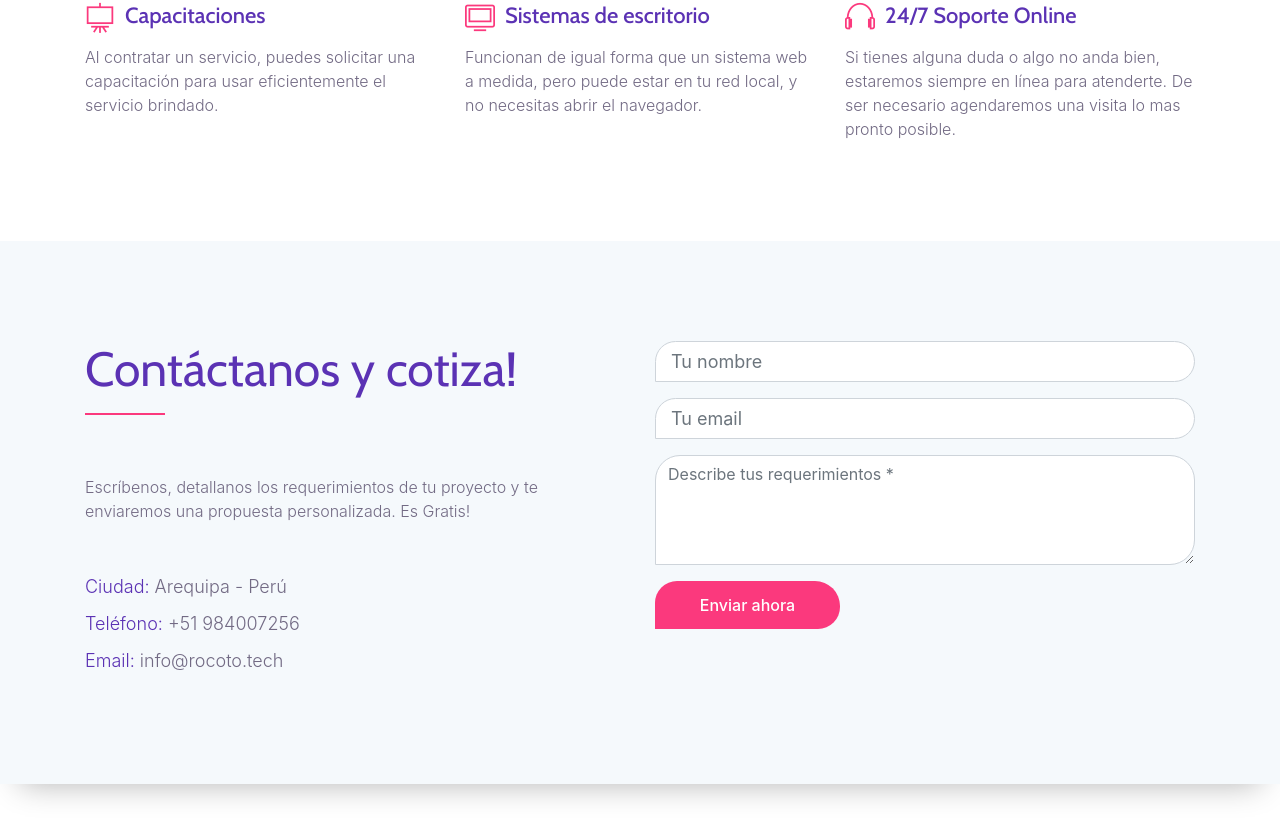
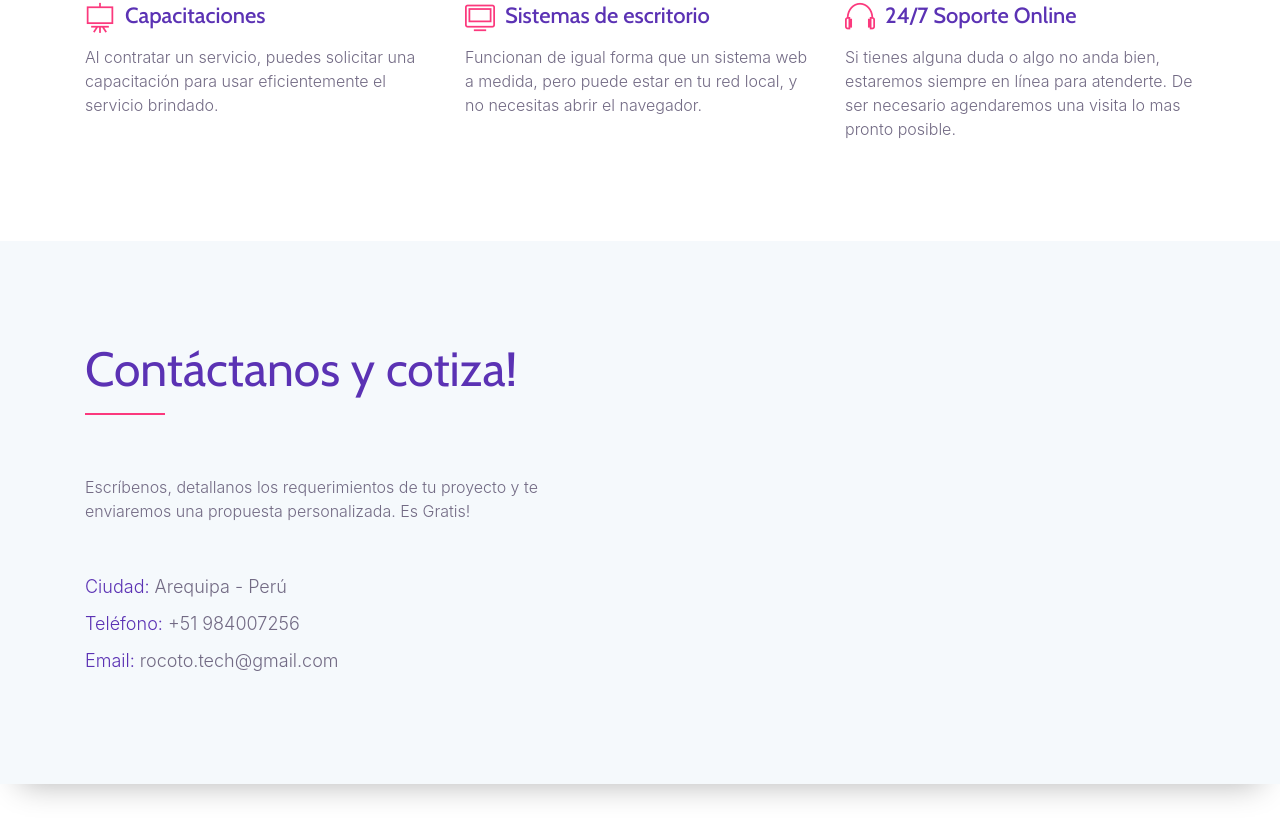
Before and after one commit to rocoto-tech/rocoto-tech.github.io, a website: page public/index.html in a window 1280 px wide. Shown: the part 2501-3338 px from the top of the page. Drawn offline with nearby package versions, Linux system fonts and the light colour scheme; some packages are replaced by stand-ins of ours; a script that the page names is missing.

Commit message:
borrar contacto

```diff
--- a/index.js
+++ b/index.js
@@ -1,7 +1,7 @@
 var express = require('express');
 var app = express();
 
-var email 	= require("emailjs");
+// var email 	= require("emailjs");
 
 var bodyParser = require('body-parser');
 
@@ -16,11 +16,12 @@ app.get('/',function(req,res){
   //It will find and locate index.html from View or Scripts
 });
 
+/*
 app.post('/send',function(req,res){
 
      var server 	= email.server.connect({
          user:    "rocoto.tech@gmail.com",
-         password:"no_tocar",
+         password:"********",
          host:    "smtp.gmail.com",
          ssl:     true
       });
@@ -39,6 +40,7 @@ app.post('/send',function(req,res){
 
       res.json({exito:true});
 });
+*/
 
 app.listen(process.env.PORT || 8080, function () {
   console.log('Example app listening on port 8080!');
--- a/public/index.html
+++ b/public/index.html
@@ -791,54 +791,7 @@
                         <p><span>Teléfono:</span> +51 984007256</p>
                     </div>
                     <div class="email-text">
-                        <p><span>Email:</span> info@rocoto.tech</p>
-                    </div>
-                </div>
-                <div class="col-md-6">
-                    <!-- Form Start-->
-                    <div class="contact_from">
-
-                      <script type="text/javascript">
-                        function mail(){
-                          alertify.alert('Tu mensaje ha sido enviado', 'Pronto nos pondremos en contacto contigo.', function(){ alertify.success('Gracias por escribirnos ;)'); });
-
-
-
-                          $.post( 'send', $('#myForm').serialize() );
-                          $('#myForm').trigger("reset");
-                          return false;
-                        }
-                      </script>
-                        <form id="myForm" action="send" method="post" onsubmit="return mail()">
-                            <!-- Message Input Area Start -->
-                            <div class="contact_input_area">
-                                <div class="row">
-                                    <!-- Single Input Area Start -->
-                                    <div class="col-md-12">
-                                        <div class="form-group">
-                                            <input type="text" class="form-control" name="name" id="name" placeholder="Tu nombre" required>
-                                        </div>
-                                    </div>
-                                    <!-- Single Input Area Start -->
-                                    <div class="col-md-12">
-                                        <div class="form-group">
-                                            <input type="email" class="form-control" name="email" id="email" placeholder="Tu email" required>
-                                        </div>
-                                    </div>
-                                    <!-- Single Input Area Start -->
-                                    <div class="col-12">
-                                        <div class="form-group">
-                                            <textarea name="message" class="form-control" id="message" cols="30" rows="4" placeholder="Describe tus requerimientos *" required></textarea>
-                                        </div>
-                                    </div>
-                                    <!-- Single Input Area Start -->
-                                    <div class="col-12">
-                                        <button type="submit" class="btn submit-btn" >Enviar ahora</button>
-                                    </div>
-                                </div>
-                            </div>
-                            <!-- Message Input Area End -->
-                        </form>
+                        <p><span>Email:</span> rocoto.tech@gmail.com</p>
                     </div>
                 </div>
             </div>
```
